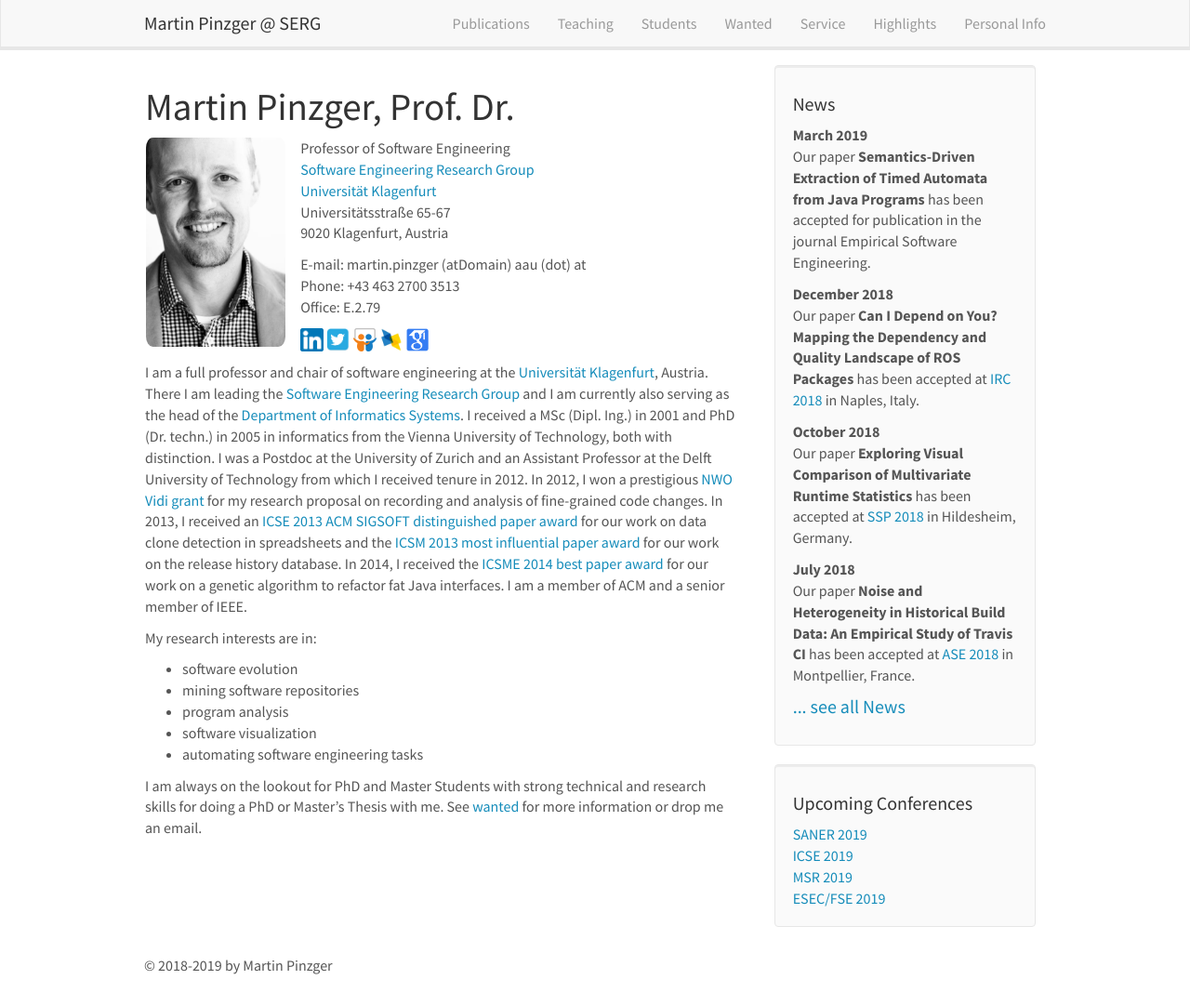
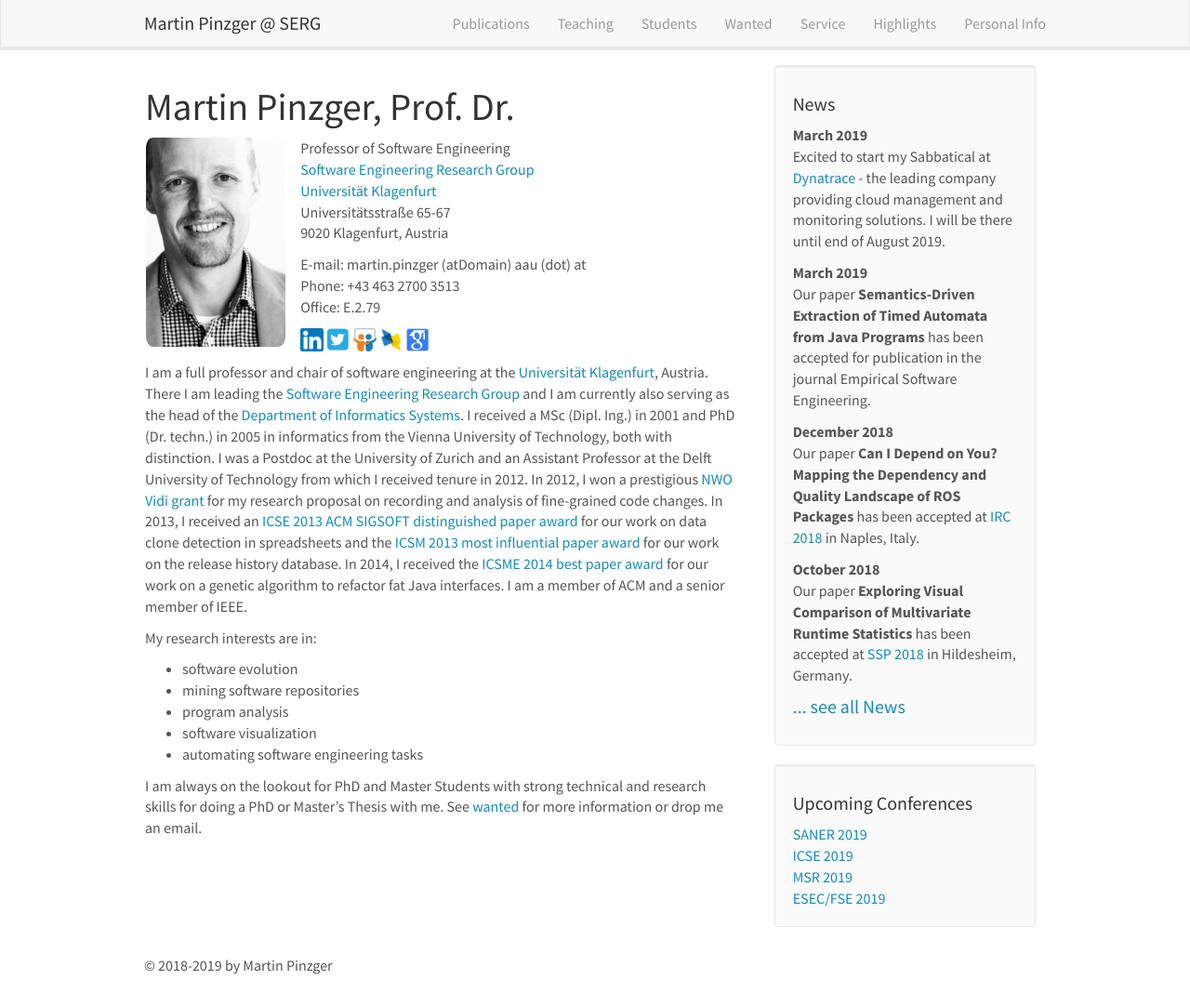
Before and after one commit to pinzger/pinzger.github.io, a Jekyll site: the page built from _pages/home.md, in a window 1280 px wide and 1082 px high. Shown: the whole window at 93% size. Built offline with Jekyll 4.4.1, drawn with Linux system fonts in a browser that asks for light colours; nearby versions of some CDN libraries.

Commit message:
added news for sabbatical

```diff
--- a/_data/news.yml
+++ b/_data/news.yml
@@ -1,3 +1,6 @@
+- date: <strong>March 2019</strong>
+  headline: "Excited to start my Sabbatical at <a href=\"https://www.dynatrace.com/\">Dynatrace</a> - the leading company providing cloud management and monitoring solutions. I will be there until end of August 2019."
+
 - date: <strong>March 2019</strong>
   headline: "Our paper <strong>Semantics-Driven Extraction of Timed Automata from Java Programs</strong> has been accepted for publication in the journal Empirical Software Engineering."
 
```
